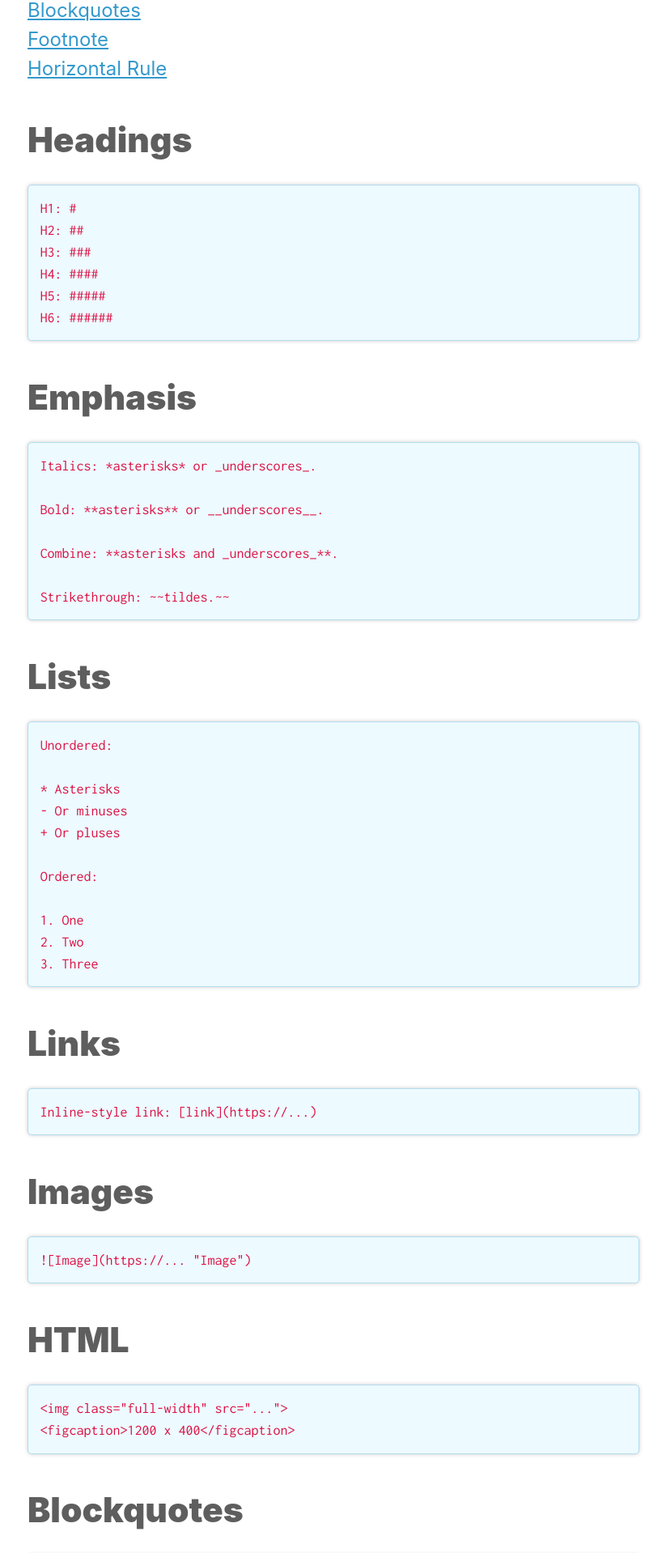
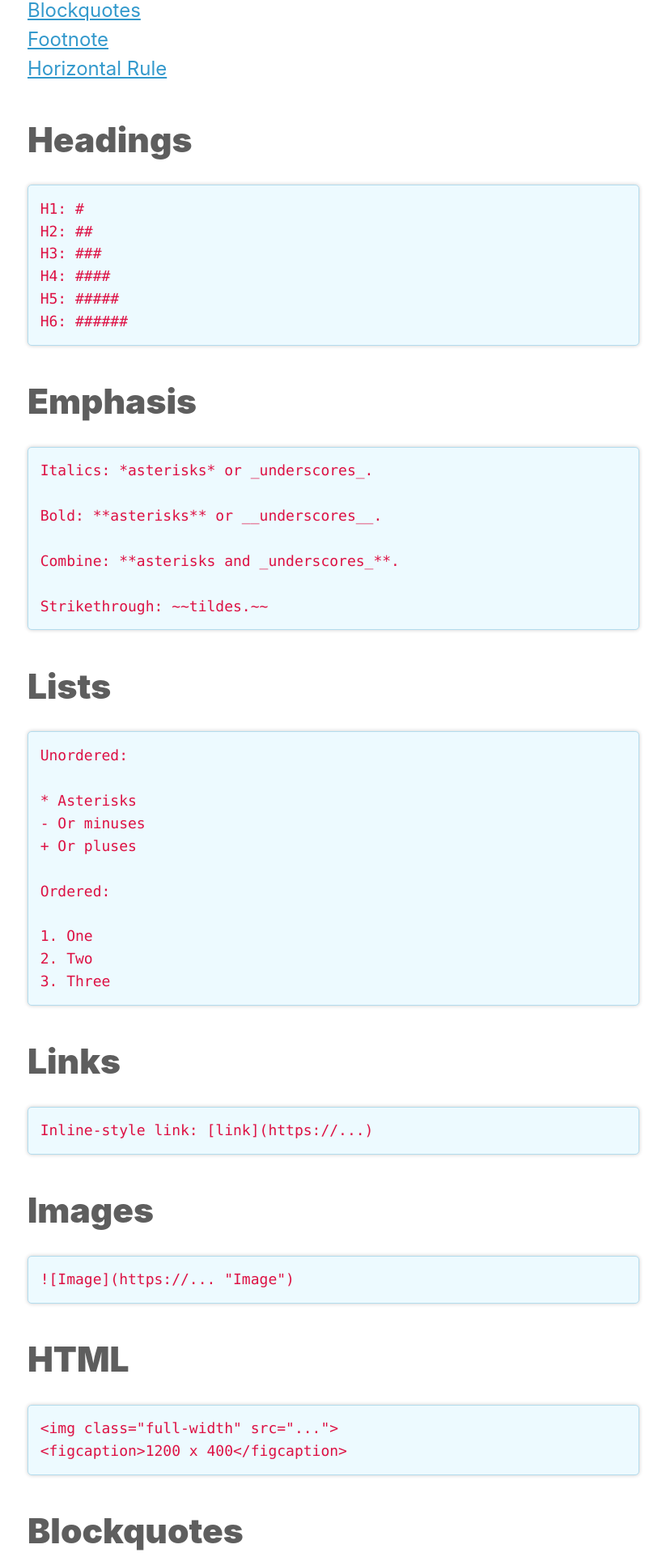
Before and after one commit to ajpwalser/ajpwalser.github.io, a Jekyll site: the page built from _posts/2021-06-24-markdown-syntax-guide.md, in a window 1280 px wide. Shown: the part 783-2701 px from the top of the page at 81% size, without its empty margins (228-1051 px from the left). Built offline with Jekyll 4.4.1, drawn with Linux system fonts in a browser that asks for light colours.

Commit message:
Update style.css

```diff
--- a/css/style.css
+++ b/css/style.css
@@ -223,7 +223,7 @@
 /* Code formatting */
 
 code {
-	font-family: 'Inconsolata', ui-monospace, SFMono-Regular, SF Mono, Consolas, Liberation Mono, Menlo, monospace;
+	font-family: ui-monospace, SFMono-Regular, SF Mono, Consolas, Liberation Mono, Menlo, monospace;
 }
 
 pre {
```
